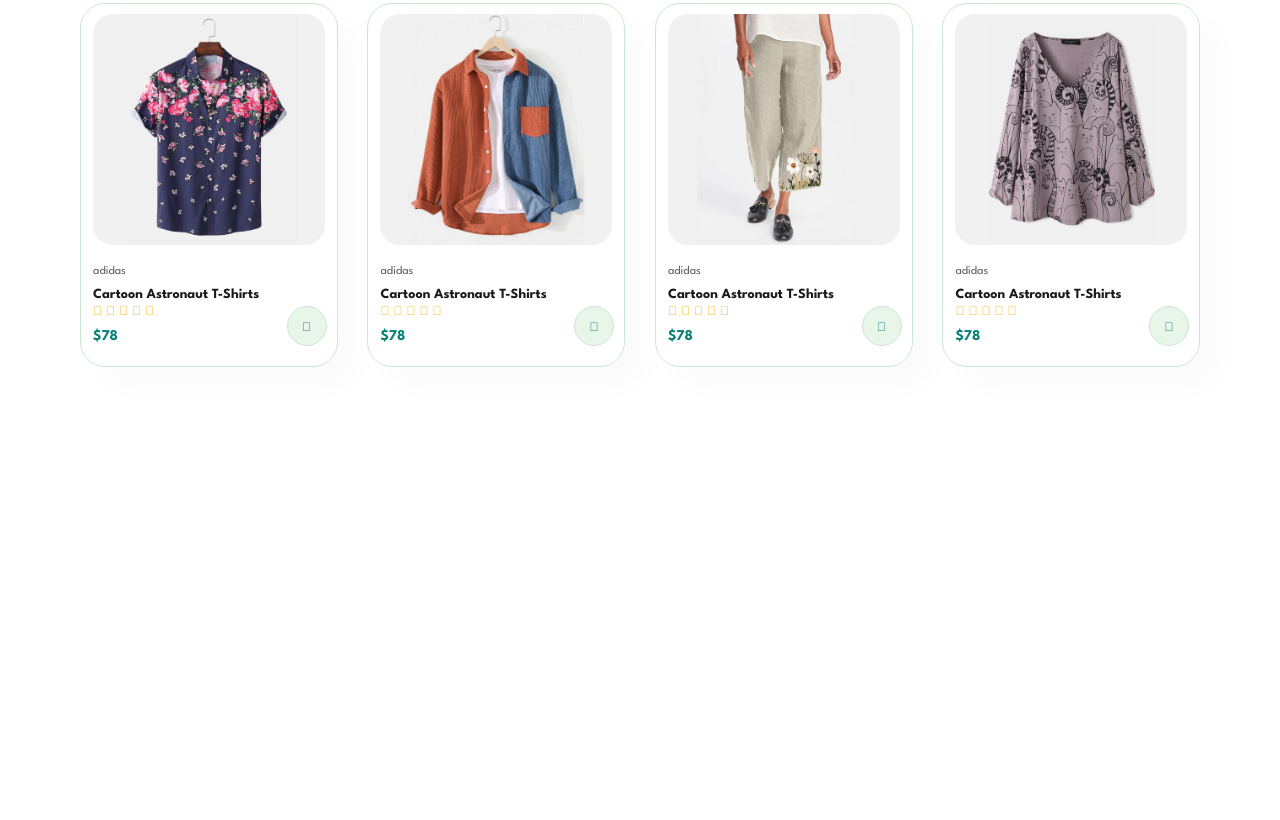
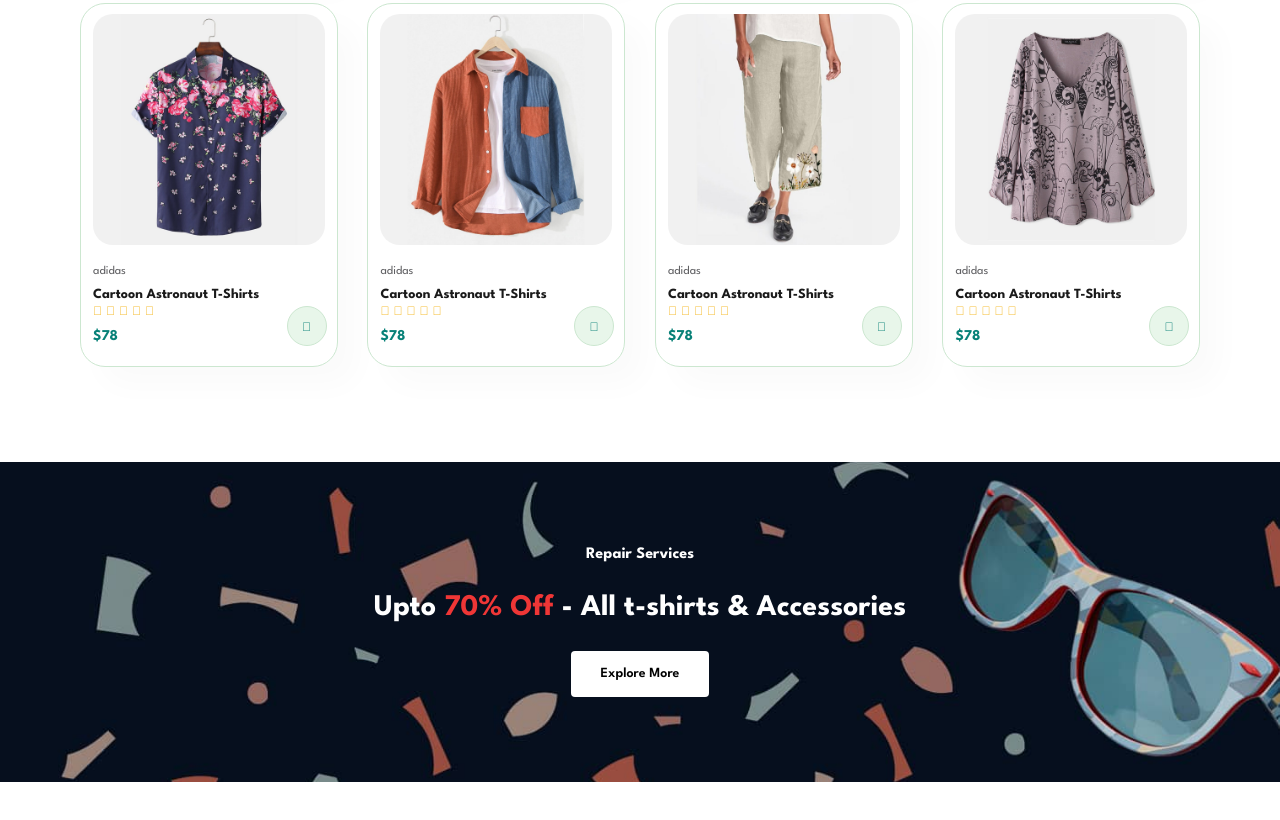
Before and after one commit to SaadVSP96/Ecomerce_Website_Template, a plain HTML site: page index.html in a window 1280 px wide. Shown: the part 1688-2508 px from the top of the page. Before the commit the page ends 2110 px from the top, so only its background shows below. Drawn offline with Linux system fonts and the light colour scheme.

Commit message:
6. Completed the banner section

```diff
--- a/index.html
+++ b/index.html
@@ -208,6 +208,12 @@
             </div>
         </section>
 
+        <section id="banner" class="section-m1">
+            <h4>Repair Services</h4>
+            <h2>Upto <span>70% Off</span> - All t-shirts & Accessories</h2>
+            <button class="normal">Explore More</button>
+        </section>
+
         <script src="script.js"></script>
     </body>
 </html>
--- a/style.css
+++ b/style.css
@@ -43,6 +43,19 @@ p {
 
 .section-m1 {
     margin: 40px 0;
+}
+
+button.normal {
+    font-size: 14px;
+    font-weight: 600;
+    padding: 15px 30px;
+    color: #000;
+    background-color: #fff;
+    cursor: pointer;
+    border-radius: 4px;
+    border: none;
+    outline: none;
+    transition: 0.2s;
 }
 
 body {
@@ -263,3 +276,36 @@ body {
     bottom: 20px;
     right: 10px;
 }
+
+#banner {
+    display: flex;
+    flex-direction: column;
+    justify-content: center;
+    align-items: center;
+    text-align: center;
+    background-image: url(img/banner/b2.jpg);
+    width: 100%;
+    height: 40vh;
+    background-size: cover;
+    background-position: center;
+}
+
+#banner h4 {
+    color: #fff;
+    font-size: 16px;
+}
+
+#banner h2 {
+    color: #fff;
+    font-size: 30px;
+    padding: 16px 0;
+}
+
+#banner h2 span {
+    color: #ef3636;
+}
+
+#banner button:hover {
+    background: #088178;
+    color: #fff;
+}
```
